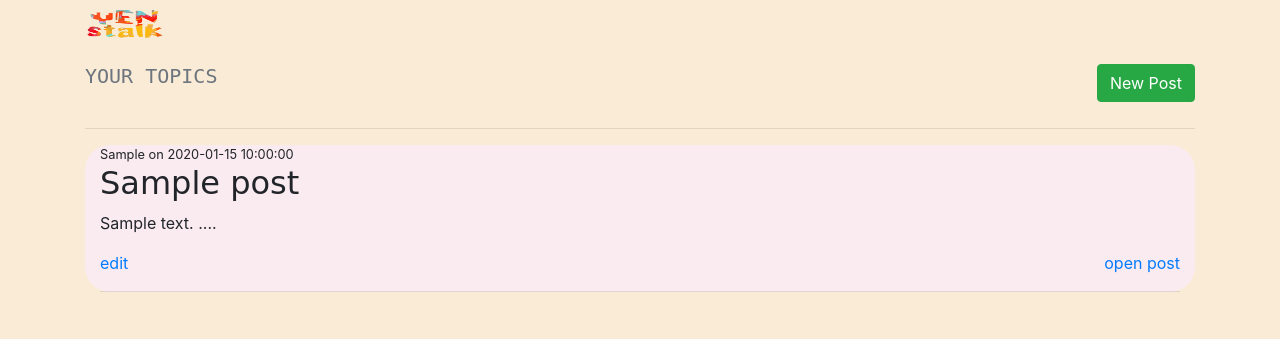
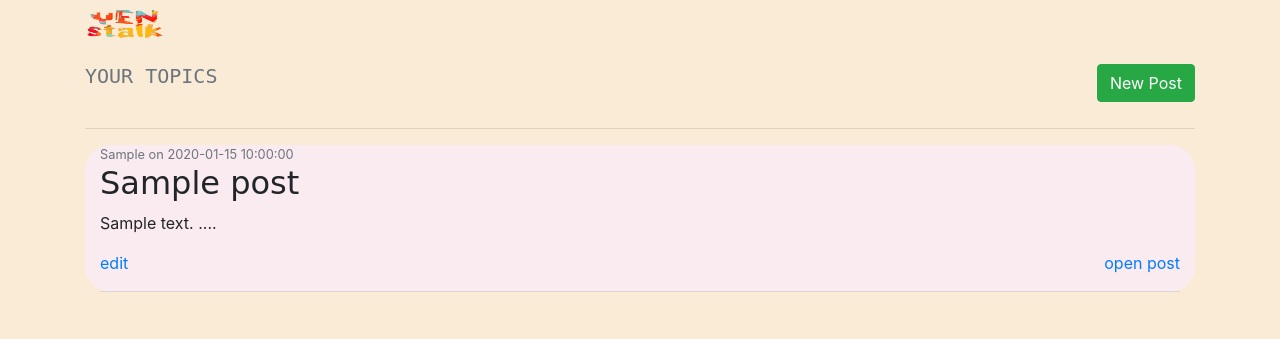
Before and after one commit to Akhil-Tony/Flask-Chat-App, a Flask app: page /posts in a window 1280 px wide. Shown: the top 339 px of the page. Run offline with Flask 2, Linux system fonts and the light colour scheme; a user stored in the database is signed in; tables that the repository leaves empty hold one stand-in row (values such as "Sample post"); some libraries are stand-ins or nearby versions.

Commit message:
Update posts.html
test muted for author name and time

```diff
--- a/templates/posts.html
+++ b/templates/posts.html
@@ -19,9 +19,9 @@
         <div class="container" style="border-radius: 25px;
         background-color: rgb(250, 235, 240);">
             {% if post.posted_by %}
-            <small>{{post.posted_by}} on {{post.posted_on}}</small>
+            <small class='text-muted'>{{post.posted_by}} on {{post.posted_on}}</small>
             {% else %}
-            <small>Anonymous on {{post.posted_on}}</small>
+            <small class='text-muted'>Anonymous on {{post.posted_on}}</small>
             {% endif %}
             <h2 style="font-family: cursive;">{{post.title}}</h2>
             <p style='white-space: pre-wrap'>{{post.content[:100]}} ....</p>
```
